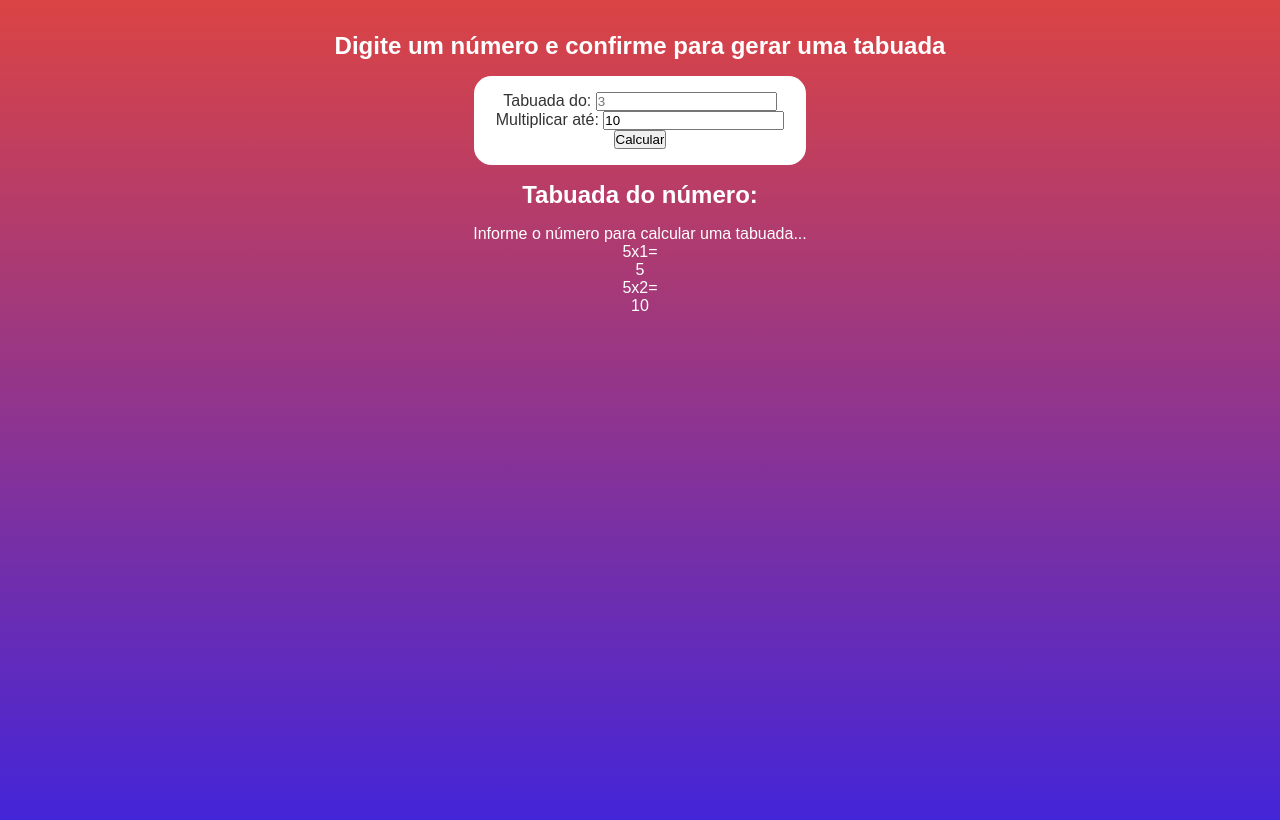
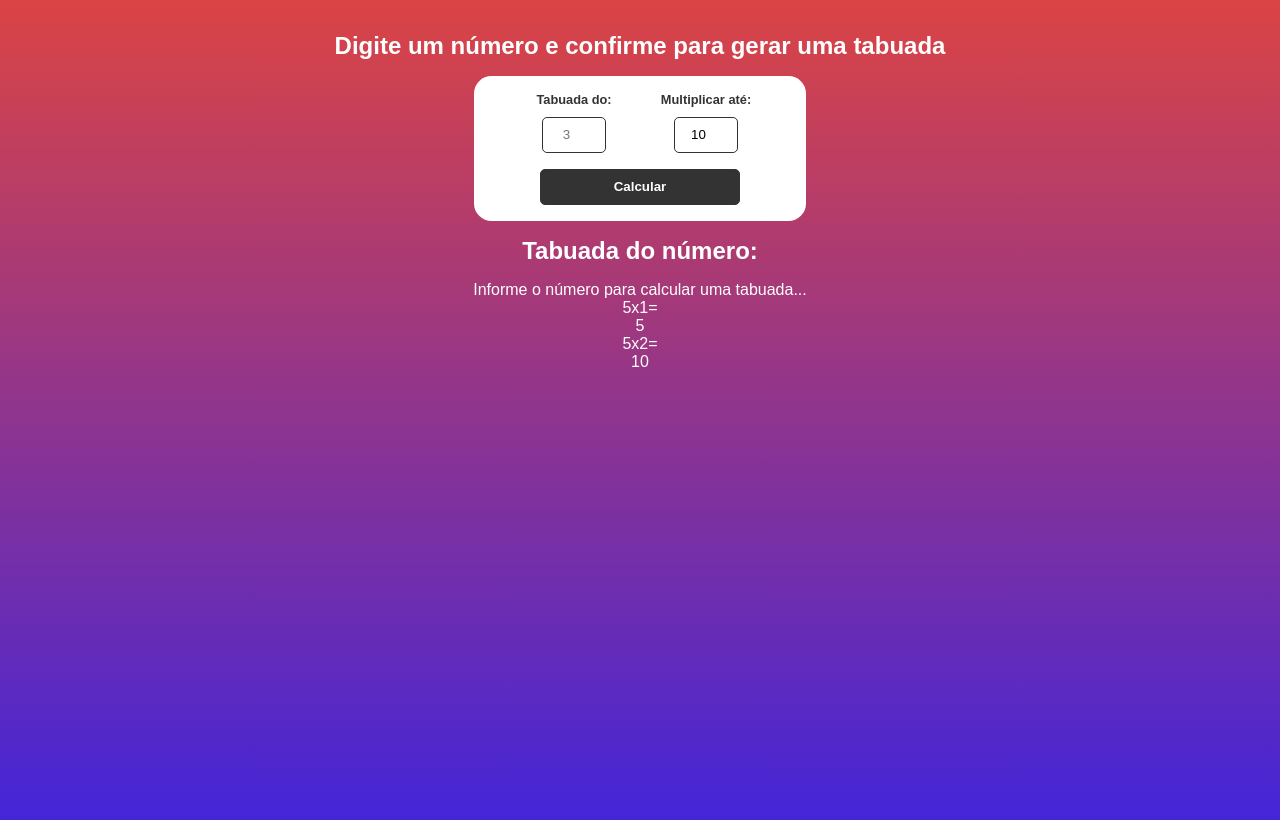
Before and after one commit to jonatasthome07/Tabuada-JS, a plain HTML site: page index.html in a window 1280 px wide. Drawn offline with Linux system fonts and the light colour scheme.

Commit message:
Updating CSS - Inputs

```diff
--- a/css/styles.css
+++ b/css/styles.css
@@ -27,5 +27,40 @@ h2{
     background-color: #fff;
     border-radius: 1.1rem;
     color: #333;
+}
 
+.form-control{
+    display: flex;
+    flex-direction: column;
+    align-items: center;
+    width: 100px;
+    margin: 0 1rem;
 }
+
+.form-control label{
+    margin-bottom: 0.6rem;
+    font-size: 0.8rem;
+    font-weight: bold;
+}
+
+.form-control input{
+    margin-bottom: 1rem;
+    flex: 1;
+    padding: 0.6rem 0.4rem;
+    border: 1px solid #333;
+    width: 50px;
+    border-radius: 5px;
+    text-align: center;
+}
+
+#multiplication-form input[type = "submit"]{
+    max-height: 50px;
+    padding: 0.6rem 1.2rem;
+    width: 200px;
+    color: #fff;
+    background-color: #333;
+    border: 1px solid #333;
+    border-radius: 5px;
+    cursor: pointer;
+    font-weight: bold;
+}
```
